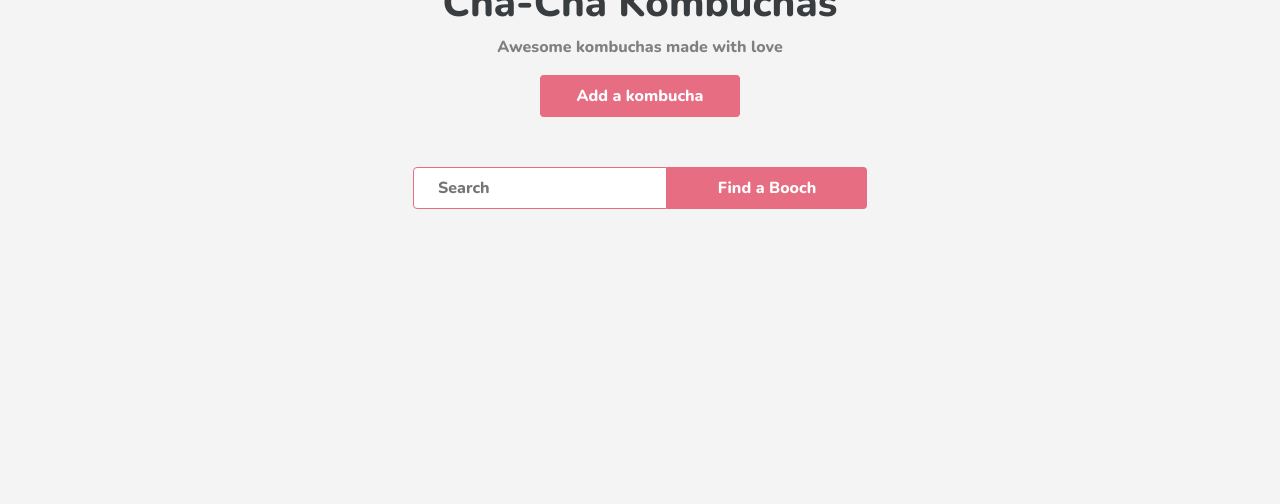
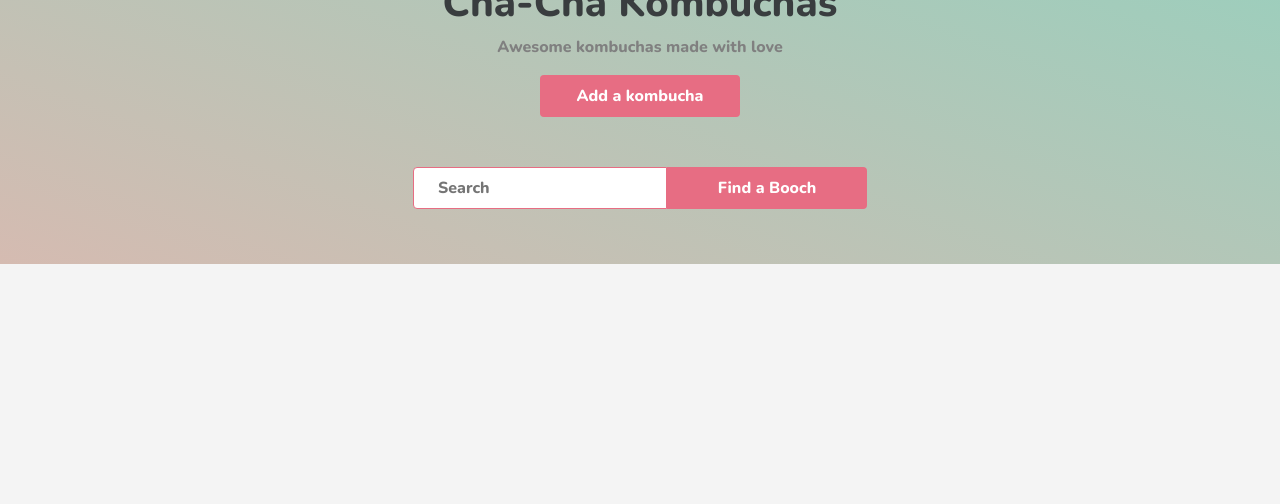
Before and after one commit to GregSmith92/Cha-Cha_Kombucha, a Rails app: page /kombuchas in a window 1280 px wide. Shown: the part 134-638 px from the top of the page. Run offline with Rails 7, Linux system fonts and the light colour scheme; data that the repository does not hold is empty; style sheets or scripts are compiled from the project's sources; some libraries are stand-ins or nearby versions.

Commit message:
changed background color

```diff
--- a/app/assets/stylesheets/components/_navbar.scss
+++ b/app/assets/stylesheets/components/_navbar.scss
@@ -1,7 +1,6 @@
 
 .nav-container {
   font-family: 'Nunito', sans-serif;
-  background: #94D1BE;
   display: flex;
   flex-grow: 1;
 }
--- a/app/assets/stylesheets/pages/_home.scss
+++ b/app/assets/stylesheets/pages/_home.scss
@@ -1 +1,4 @@
 // Specific CSS for your home-page
+.background {
+  background-image: linear-gradient(20deg, #D5BBB1, #94D1BE);
+}
--- a/app/views/layouts/application.html.erb
+++ b/app/views/layouts/application.html.erb
@@ -1,5 +1,6 @@
 <!DOCTYPE html>
 <html>
+  <div class="background">
   <head>
     <meta charset="UTF-8">
     <meta name="viewport" content="width=device-width, initial-scale=1, shrink-to-fit=no">
@@ -23,4 +24,5 @@
     <%= javascript_include_tag 'application' %>
     <%= javascript_pack_tag 'application' %>
   </body>
+</div>
 </html>
```
